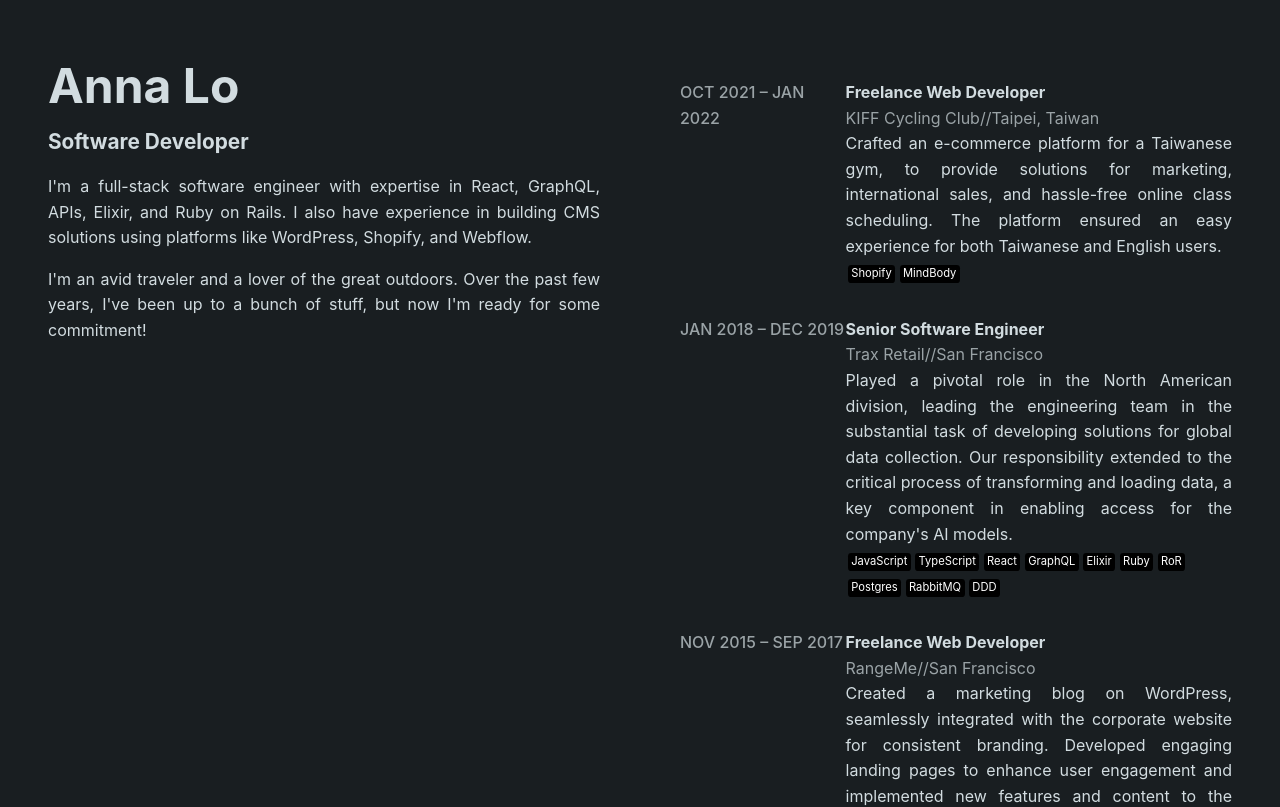
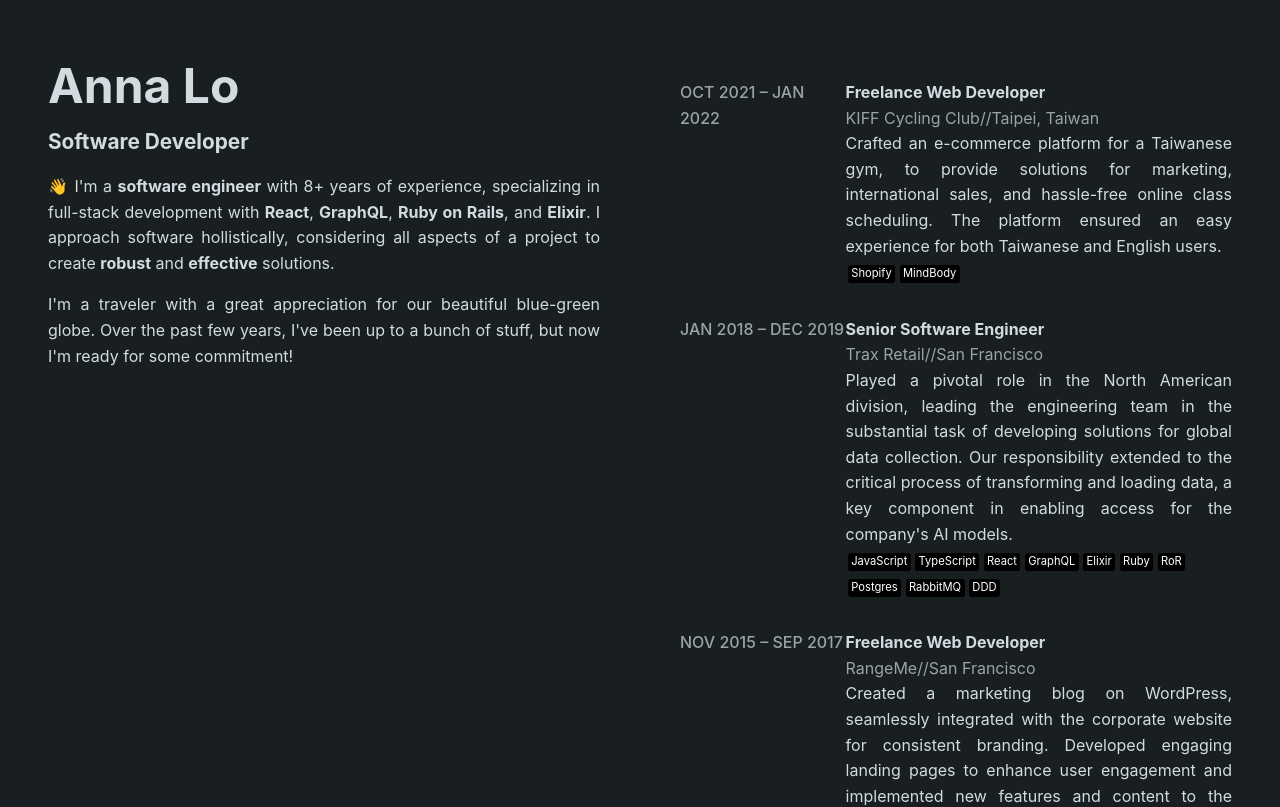
Before and after one commit to annalo/annalo.dev, a React (Create React App) app: page / in a window 1280 px wide. Shown: the top 807 px of the page. Built offline with nearby package versions, Linux system fonts and the light colour scheme.

Commit message:
update about

```diff
--- a/src/About/About.js
+++ b/src/About/About.js
@@ -4,10 +4,15 @@ function About() {
   return (
     <div className="About">
       <p>
-      I'm a full-stack software engineer with expertise in React, GraphQL, APIs, Elixir, and Ruby on Rails. I also have experience in building CMS solutions using platforms like WordPress, Shopify, and Webflow.
+        👋 I'm a <strong>software engineer</strong> with 8+ years of experience,
+        specializing in full-stack development with <strong>React</strong>, <strong>GraphQL</strong>, <strong>Ruby on Rails</strong>,
+        and <strong>Elixir</strong>. I approach software hollistically, considering
+        all aspects of a project to create <strong>robust</strong> and <strong>effective</strong> solutions.
       </p>
       <p>
-      I'm an avid traveler and a lover of the great outdoors. Over the past few years, I've been up to a bunch of stuff, but now I'm ready for some commitment!
+        I'm a traveler with a great appreciation for our beautiful blue-green globe.
+        Over the past few years, I've been up to a bunch of stuff, but now I'm
+        ready for some commitment!
       </p>
   </div>
   );
```
